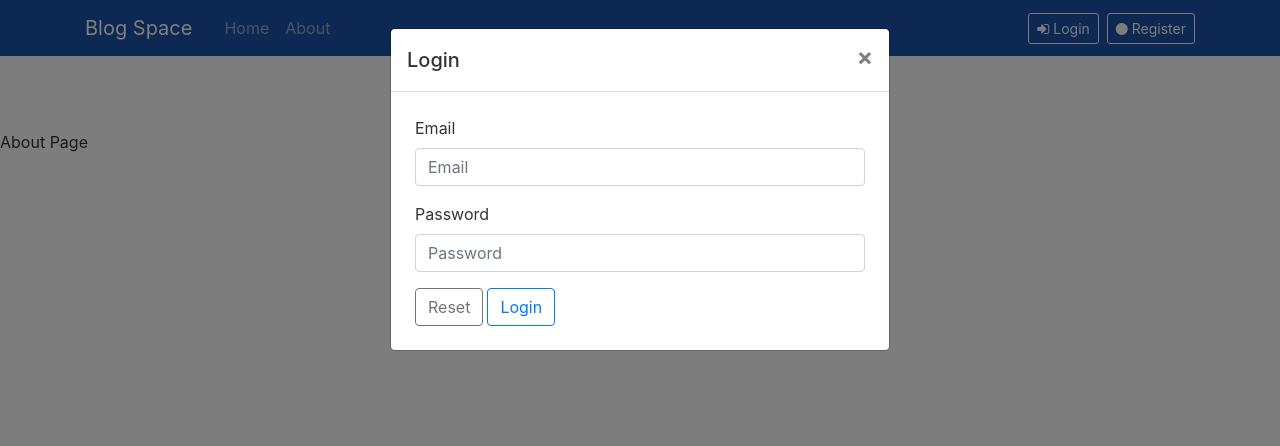
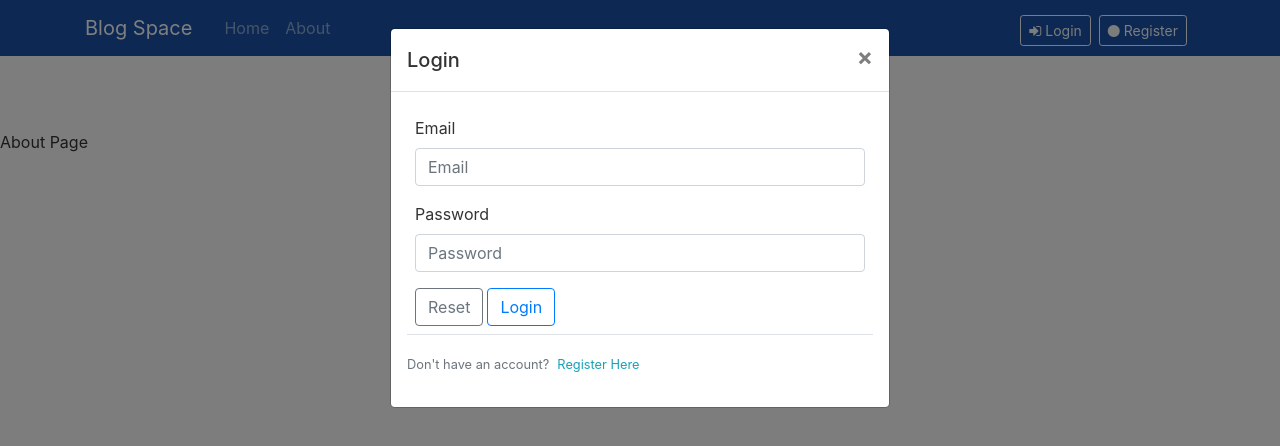
Before and after one commit to aakash-sahu/BlogApp, a React (Create React App) app in the folder JS/react/blogapp/: page /about in a window 1280 px wide. Both pictures are taken after a click on the button "Login". Shown: the top 446 px of the page. Built offline with nearby package versions, Linux system fonts and the light colour scheme.

Commit message:
header-switch from login to register and vice versa plus some formatting

```diff
--- a/JS/react/blogapp/src/components/HeaderComponent.js
+++ b/JS/react/blogapp/src/components/HeaderComponent.js
@@ -29,6 +29,8 @@ class Header extends Component {
         this.handleRegisterSubmit = this.handleRegisterSubmit.bind(this);
         this.toggleLoginModal = this.toggleLoginModal.bind(this);
         this.handleLoginSubmit = this.handleLoginSubmit.bind(this);
+        this.toggleLoginToRegister = this.toggleLoginToRegister.bind(this);
+        this.toggleRegisterToLogin = this.toggleRegisterToLogin.bind(this);
     };
 
     toggleNav() {
@@ -53,7 +55,7 @@ class Header extends Component {
         console.log("Current state: "+JSON.stringify(values));
         alert("Current state: "+JSON.stringify(values));
         // event.preventDefault();
-        this.toggleRegsiterModal();
+        this.toggleRegisterModal();
         //add togglemodal later and also look for a flash message
     };
 
@@ -65,6 +67,15 @@ class Header extends Component {
         //add togglemodal later and also look for a flash message
     };
 
+    toggleLoginToRegister() {
+        this.toggleLoginModal();
+        this.toggleRegisterModal();
+    }
+
+    toggleRegisterToLogin() {
+        this.toggleRegisterModal();
+        this.toggleLoginModal();
+    }
 
     render() {
         return (
@@ -83,14 +94,14 @@ class Header extends Component {
                                 </NavItem>
                             </Nav>
                             <Nav className="ml-auto" navbar>
-                                <NavItem>
-                                    <Button outline size="sm" color="light" className="mr-2" onClick={this.toggleLoginModal}>
+                                <NavItem className="mr-2 mt-auto">
+                                    <Button outline size="sm" color="light" onClick={this.toggleLoginModal} >
                                         <span className="fa fa-sign-in"></span> Login
                                     </Button>
                                 </NavItem>
-                                <NavItem>
-                                    <Button outline size="sm" color="light" onClick={this.toggleRegisterModal}
-                                        ><span className="fa fa-circle"></span> Register
+                                <NavItem className="mr-2 mt-1">
+                                    <Button outline size="sm" color="light" onClick={this.toggleRegisterModal} className="mt-auto">
+                                        <span className="fa fa-circle"></span> Register
                                     </Button>
                                 </NavItem>
                             </Nav>
@@ -155,13 +166,18 @@ class Header extends Component {
                                                    } />
                                             {errors.confirmPassword && touched.confirmPassword && (<div className="invalid-feedback">{errors.confirmPassword}</div>)}
                                         </FormGroup>
-                                            <Button type="button" outline color="primary" onClick={handleReset} disabled={isSubmitting}>Reset</Button> {'   '}
+                                            <Button type="button" outline color="secondary" onClick={handleReset} disabled={isSubmitting}>Reset</Button> {'   '}
                                             <Button type="submit" value="submit" outline color="primary" disabled={isSubmitting}>Register</Button>
                                     </Form>
                                 )
                             }
                             }
                         </Formik>
+                        <div className="border-top pt-3 mb-3">
+                            <small className="text-muted">Already have an account?
+                                <a onClick={this.toggleRegisterToLogin} className="ml-2 text-info">Sign In here</a>
+                            </small>
+                        </div>
                     </ModalBody>
                 </Modal>
                 {/* Register form ends */}
@@ -212,6 +228,11 @@ class Header extends Component {
                             }
                             }
                         </Formik>
+                        <div className="border-top pt-3 mb-3">
+                            <small className="text-muted">Don't have an account?
+                                <a onClick={this.toggleLoginToRegister} className="ml-2 text-info">Register Here</a>
+                            </small>
+                        </div>
                     </ModalBody>
                 </Modal>
                 {/* Login form ends */}
```
